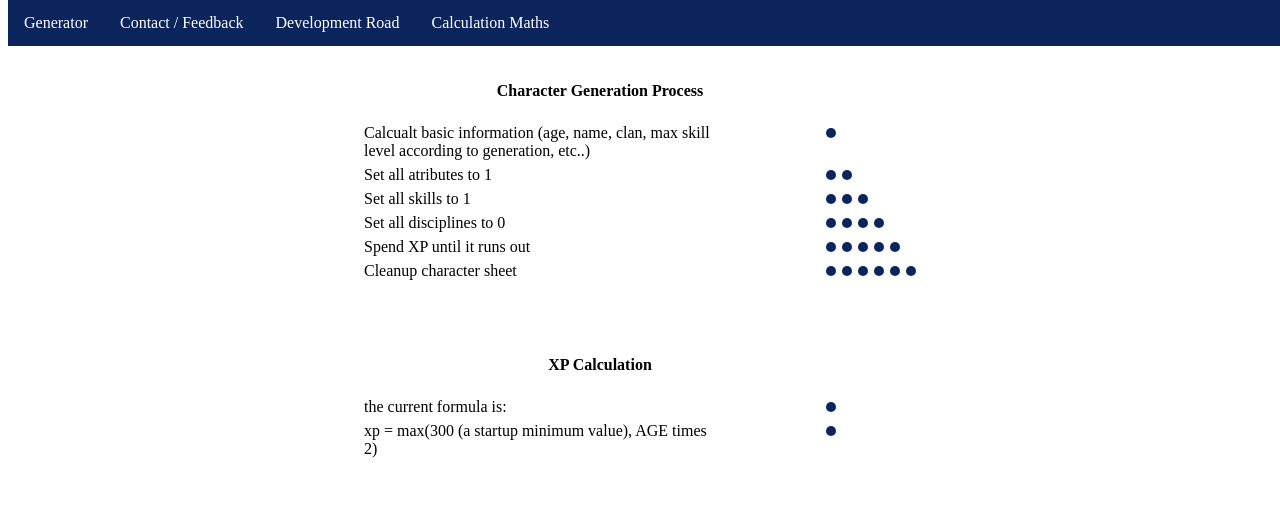
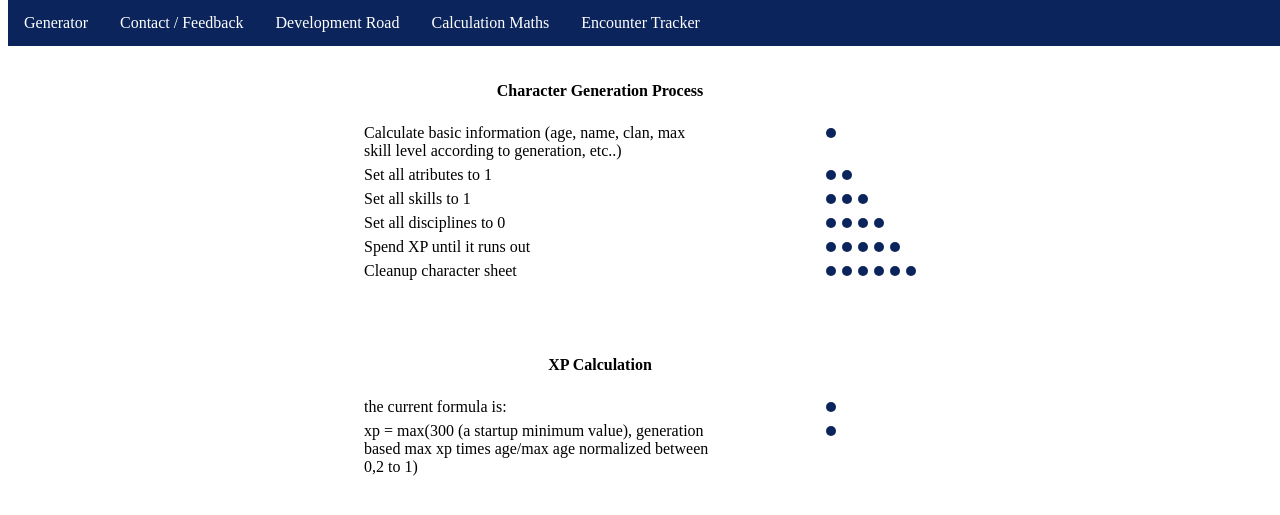
Before and after one commit to BodoBence/RandomVampireGenerator, a Flask app: page /calculation_maths in a window 1280 px wide. Shown: the top 515 px of the page. Run offline with Flask 2, Linux system fonts and the light colour scheme.

Commit message:
added encounter tracker page

```diff
--- a/flaskr/main.py
+++ b/flaskr/main.py
@@ -79,6 +79,10 @@ def development_road():
 def calculation_maths():
     return render_template('calculation_maths.html')
 
+@app.route('/encounter_tracker', )
+def encounter_tracker():
+    return render_template('encounter_tracker.html')
+
 # Utility function
 # def convert_html_to_pdf(source_html, output_filename):
 #     # open output file for writing (truncated binary)
--- a/flaskr/random_vampire_generator.py
+++ b/flaskr/random_vampire_generator.py
@@ -93,7 +93,7 @@ def calculate_xp_points(age, generation, max_age):
     min_age = 1
     norm_age_factor = (norm_range_max - norm_range_min) * (age - min_age)/(max_age - min_age) + norm_range_min
 
-    xp_points = round(max_xp * norm_age_factor)
+    xp_points = max(300, round(max_xp * norm_age_factor))
 
     # xp_points = round((100 * (math.log(age+1))) + 30)
     # xp_points = max(300, (age * 2))
--- a/flaskr/templates/calculation_maths.html
+++ b/flaskr/templates/calculation_maths.html
@@ -14,7 +14,7 @@
                     </th>
                 </tr>
                 <tr>
-                    <td> Calcualt basic information (age, name, clan, max skill level according to generation, etc..) </td>
+                    <td> Calculate basic information (age, name, clan, max skill level according to generation, etc..) </td>
                     <td style="width: 100px;"> </td>
                     <td> <span class="dot_filled"></span> </td>
                 </tr>
@@ -72,7 +72,7 @@
                     <td> <span class="dot_filled"></span> </td>
                 </tr>
                 <tr>
-                    <td> xp = max(300 (a startup minimum value), AGE times 2) </td>
+                    <td> xp = max(300 (a startup minimum value), generation based max xp times age/max age normalized between 0,2 to 1) </td>
                     <td style="width: 100px;"> </td>
                     <td> <span class="dot_filled"></span> </td>
                 </tr>
--- a/flaskr/templates/generated_characters_designed.html
+++ b/flaskr/templates/generated_characters_designed.html
@@ -222,9 +222,9 @@
                 <tr>
                     <td colspan="6">
                         <a style="visibility: visible;"
-                        class="button_general"
-                        href="path_to_file"
-                        download="proposed_file_name">
+                           class="button_general"
+                           href="path_to_file"
+                           download="proposed_file_name">
 
                         Download
                         </a>
--- a/flaskr/templates/navigation.html
+++ b/flaskr/templates/navigation.html
@@ -4,6 +4,7 @@
         <li><a href="/"> Generator </a></li>
         <li><a href="/contact"> Contact / Feedback </a></li>
         <li><a href="/development_road"> Development Road </a></li>
-        <li><a href="/calculation_maths"> Calculation Maths</a></li>
+        <li><a href="/calculation_maths"> Calculation Maths </a></li>
+        <li><a href="/encounter_tracker"> Encounter Tracker </a></li>
     </ul>
 </html>
```
Also changed, not shown: flaskr/templates/encounter_tracker.html (added, +20 -0 lines).
